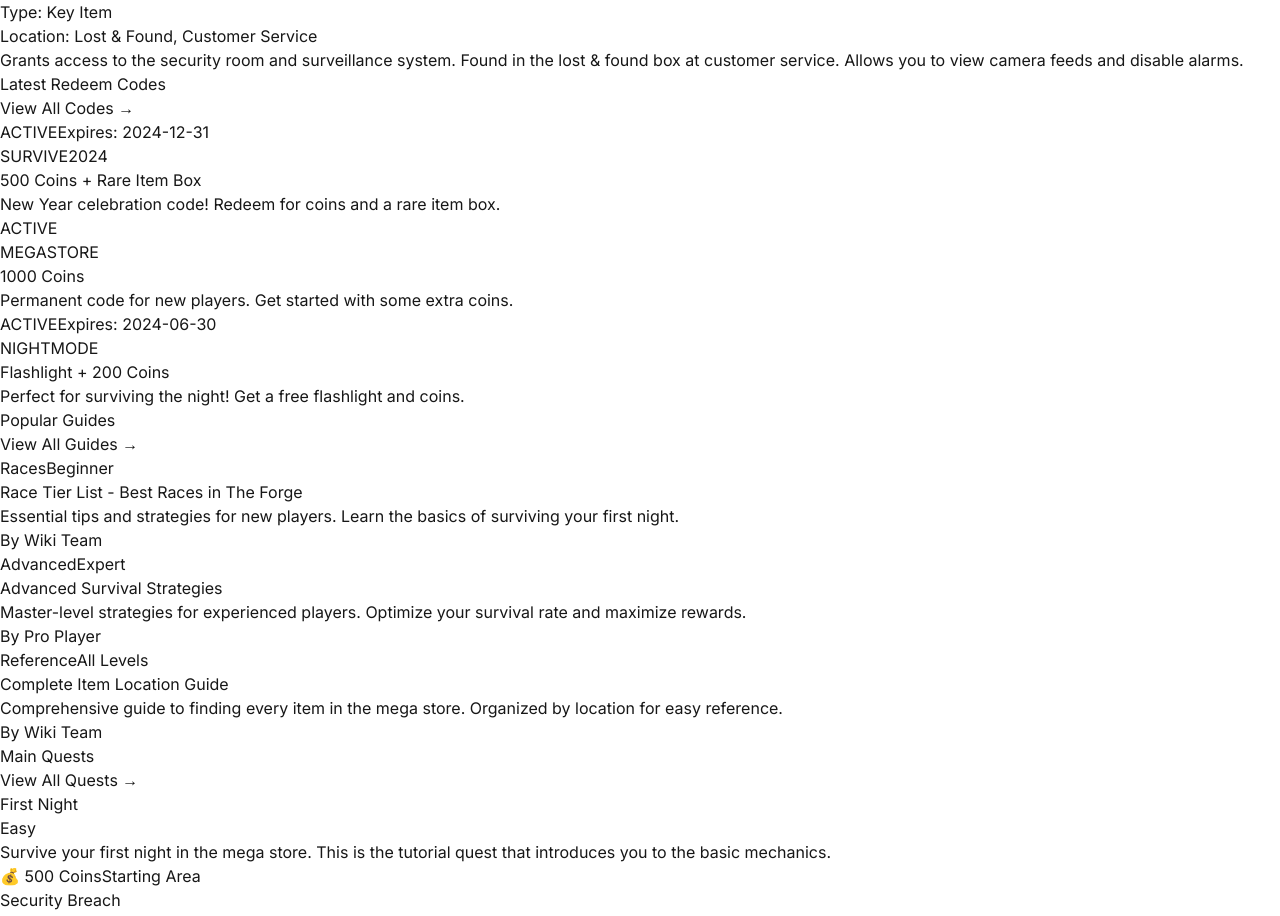
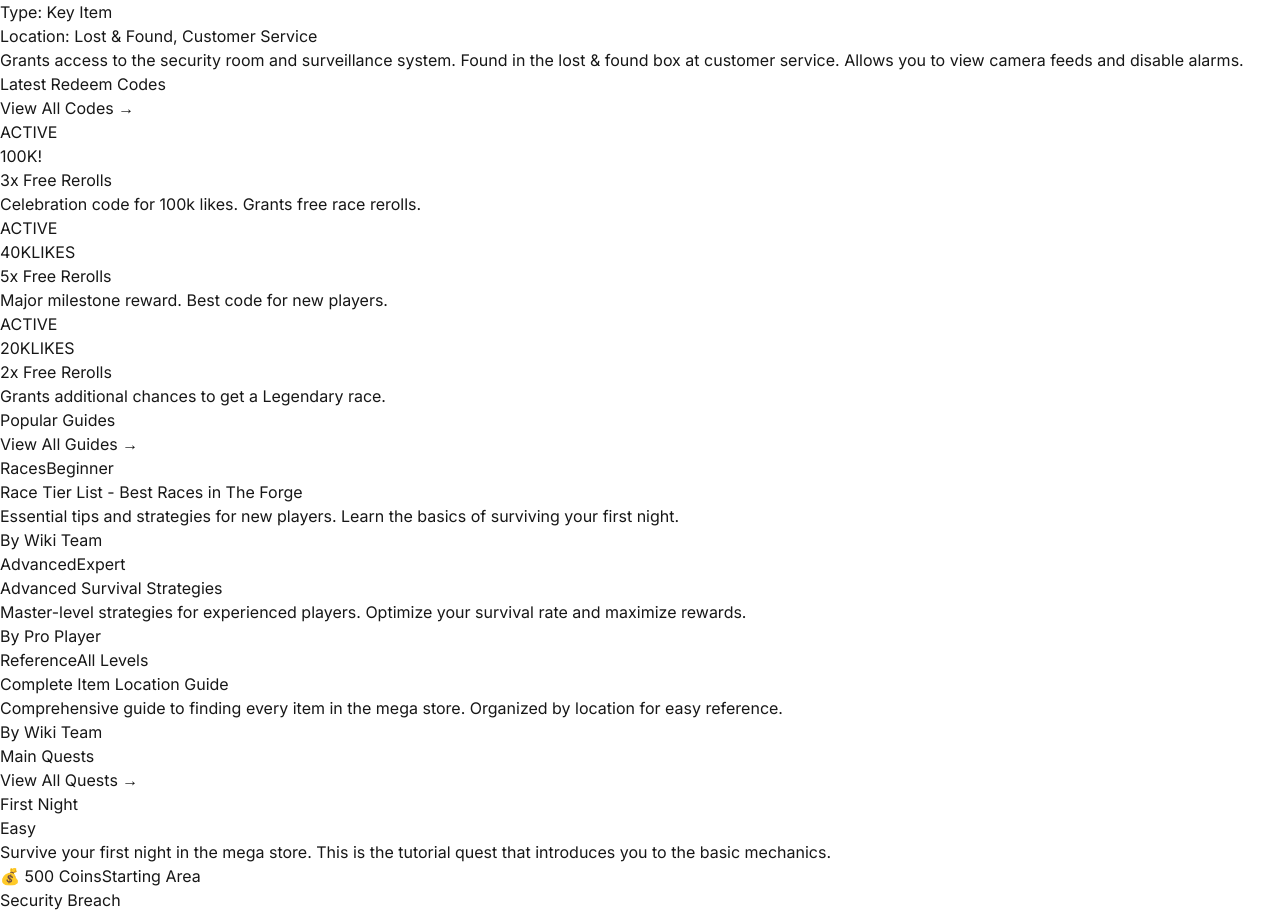
Before and after one commit to baiqwe/thefore, a Next.js app: page / in a window 1280 px wide. Shown: the part 2600-3516 px from the top of the page. Built offline with nearby package versions, Linux system fonts and the light colour scheme.

Commit message:
Update codes.json with real The Forge game data

```diff
--- a/src/app/page.tsx
+++ b/src/app/page.tsx
@@ -138,8 +138,8 @@ export default function HomePage() {
                 <span className="px-3 py-1 bg-green-100 text-green-800 text-xs font-bold rounded-full">
                   ACTIVE
                 </span>
-                {code.expires !== 'Never' && (
-                  <span className="text-xs text-gray-500">Expires: {code.expires}</span>
+                {(code as any).expires && (code as any).expires !== 'Never' && (
+                  <span className="text-xs text-gray-500">Expires: {(code as any).expires}</span>
                 )}
               </div>
               <div className="mb-3">
--- a/src/data/codes.json
+++ b/src/data/codes.json
@@ -1,58 +1,44 @@
 [
   {
-    "code": "SURVIVE2024",
-    "reward": "500 Coins + Rare Item Box",
+    "code": "100K!",
+    "reward": "3x Free Rerolls",
     "status": "Active",
-    "expires": "2024-12-31",
-    "description": "New Year celebration code! Redeem for coins and a rare item box."
+    "description": "Celebration code for 100k likes. Grants free race rerolls."
   },
   {
-    "code": "MEGASTORE",
-    "reward": "1000 Coins",
+    "code": "40KLIKES",
+    "reward": "5x Free Rerolls",
     "status": "Active",
-    "expires": "Never",
-    "description": "Permanent code for new players. Get started with some extra coins."
+    "description": "Major milestone reward. Best code for new players."
   },
   {
-    "code": "NIGHTMODE",
-    "reward": "Flashlight + 200 Coins",
+    "code": "20KLIKES",
+    "reward": "2x Free Rerolls",
     "status": "Active",
-    "expires": "2024-06-30",
-    "description": "Perfect for surviving the night! Get a free flashlight and coins."
+    "description": "Grants additional chances to get a Legendary race."
   },
   {
-    "code": "LEGENDARY",
-    "reward": "Legendary Item Box",
+    "code": "10KLIKES",
+    "reward": "1x Luck Totem + 2x Rerolls",
     "status": "Active",
-    "expires": "2024-05-31",
-    "description": "Limited time code! Get a chance to receive legendary items."
+    "description": "Boost your luck for mining and crafting."
   },
   {
-    "code": "UPDATE1",
-    "reward": "300 Coins + Energy Drink x3",
+    "code": "5KLIKES",
+    "reward": "1x Miner Totem + 2x Rerolls",
     "status": "Active",
-    "expires": "2024-04-30",
-    "description": "Celebrate the latest game update with free rewards."
+    "description": "Increases mining speed."
   },
   {
-    "code": "STORE50K",
-    "reward": "500 Coins",
+    "code": "BETARELEASE!",
+    "reward": "2x Free Rerolls",
     "status": "Active",
-    "expires": "2024-07-31",
-    "description": "Milestone celebration code for reaching 50K players!"
+    "description": "Welcome reward for the beta launch."
   },
   {
-    "code": "SURVIVOR",
-    "reward": "First Aid Kit + 150 Coins",
-    "status": "Active",
-    "expires": "2024-08-31",
-    "description": "For all the survivors out there! Get healing items and coins."
-  },
-  {
-    "code": "WIKI2024",
-    "reward": "250 Coins",
-    "status": "Active",
-    "expires": "2024-12-31",
-    "description": "Special code for wiki visitors. Thanks for using our guide!"
+    "code": "RELEASE",
+    "reward": "500 Gems",
+    "status": "Expired",
+    "description": "Original release code."
   }
 ]
```
